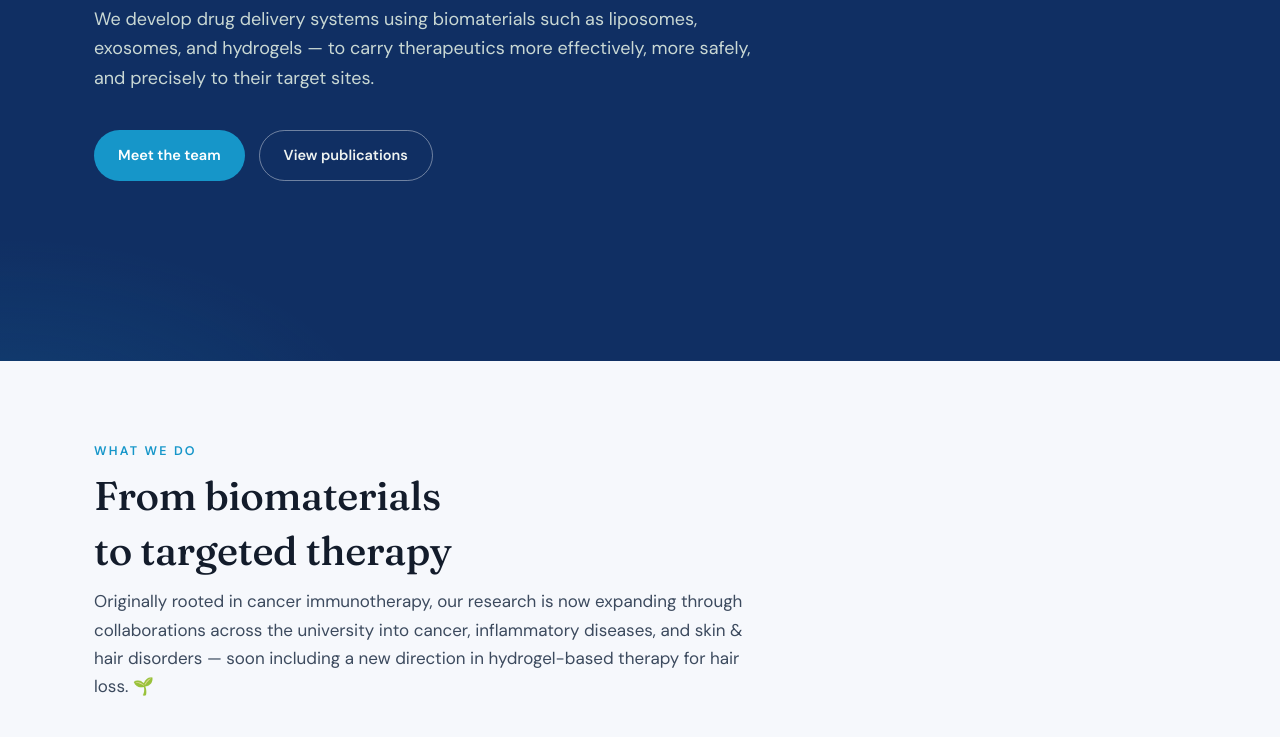
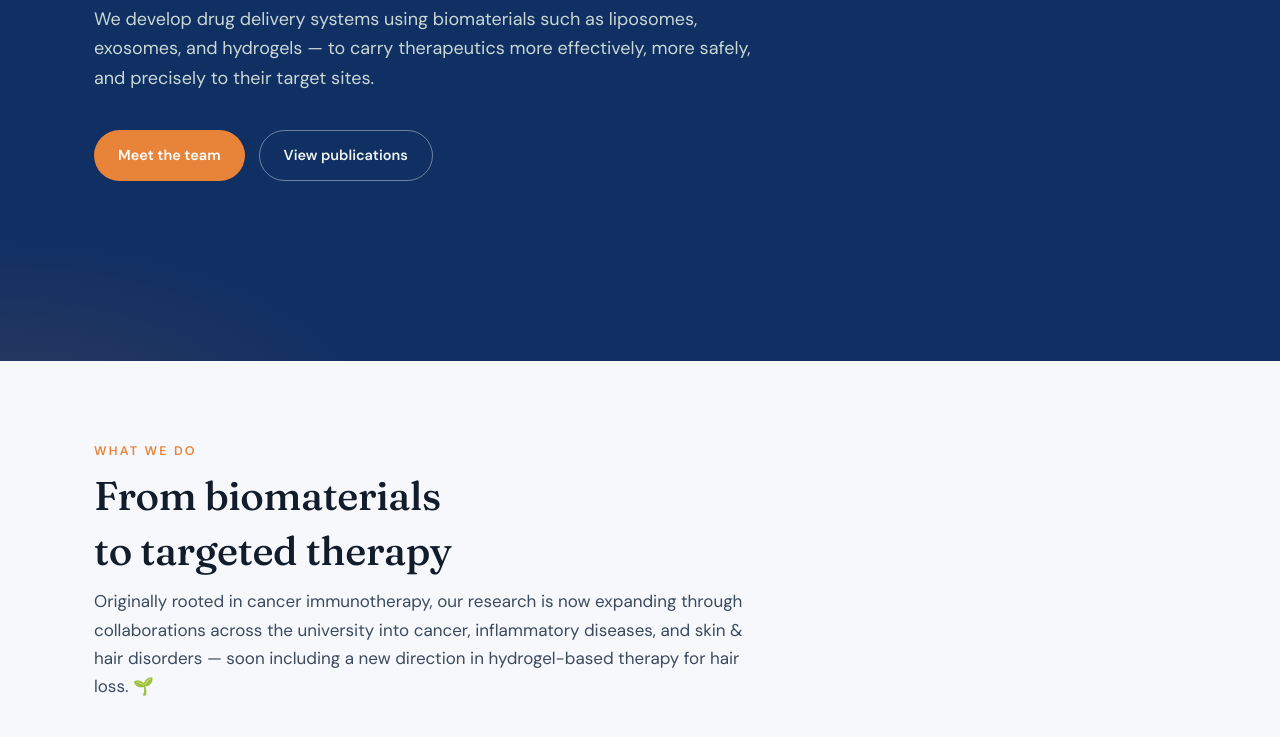
Before and after one commit to kkonoo/choi-lab, a plain HTML site: page index.html in a window 1280 px wide. Shown: the part 574-1311 px from the top of the page. Drawn offline with Linux system fonts and the light colour scheme.

Commit message:
Add files via upload

```diff
--- a/assets/css/styles.css
+++ b/assets/css/styles.css
@@ -12,7 +12,7 @@
   --primary: #1a4f9c;      /* deep blue */
   --primary-dk: #102f63;
   --primary-lt: #3d77c8;
-  --accent: #1696c9;       /* bright azure */
+  --accent: #e8843a;       /* warm orange — complementary to blue */
   --hi: #9ec8f0;           /* light blue highlight (hero eyebrow / em / helix / footer) */
   --line: #dde3ee;
   --white: #ffffff;
@@ -118,7 +118,7 @@ img { max-width: 100%; display: block; }
   transition: transform .15s, box-shadow .15s, background .15s;
 }
 .btn-primary { background: var(--accent); color: #fff; }
-.btn-primary:hover { transform: translateY(-2px); box-shadow: 0 12px 24px -12px rgba(22,150,201,.8); }
+.btn-primary:hover { transform: translateY(-2px); box-shadow: 0 12px 24px -12px rgba(232,132,58,.8); }
 .btn-ghost { border: 1px solid rgba(255,255,255,.4); color: #eef3f1; }
 .btn-ghost:hover { background: rgba(255,255,255,.1); }
 
```
